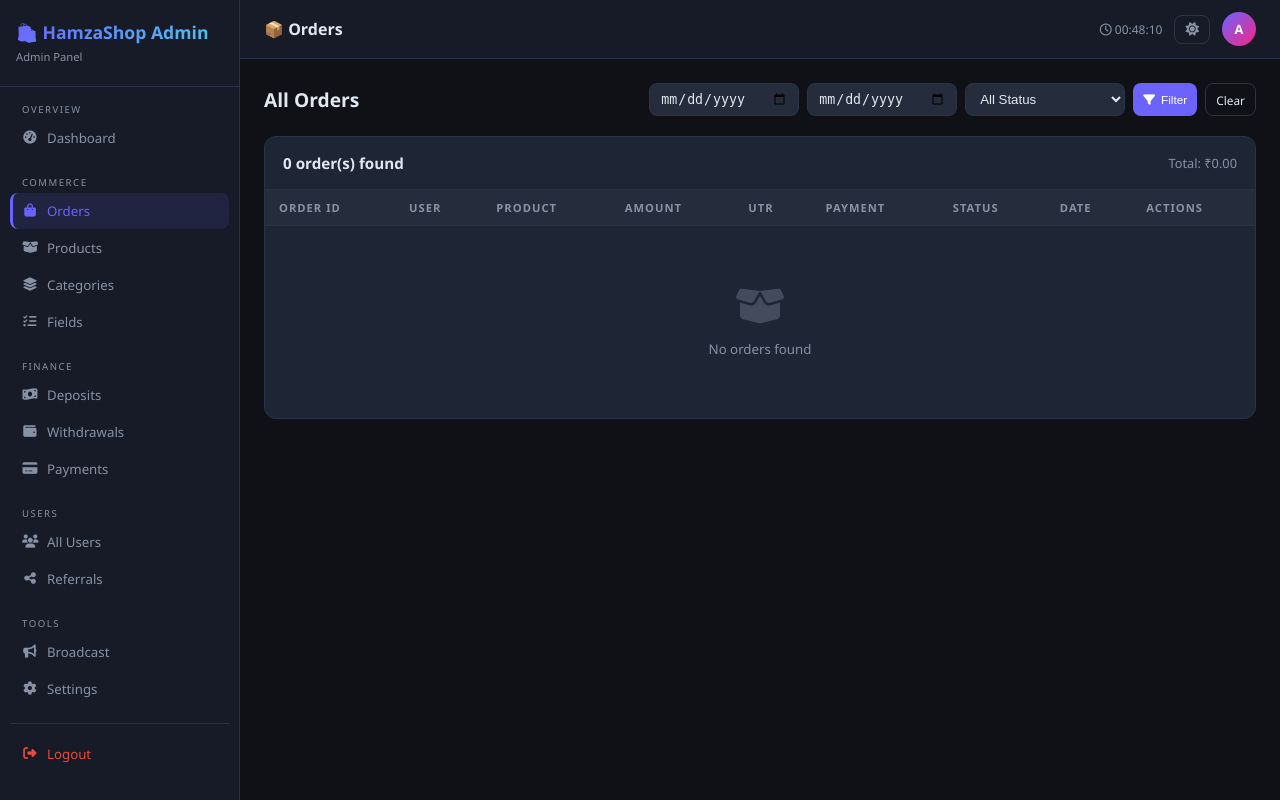
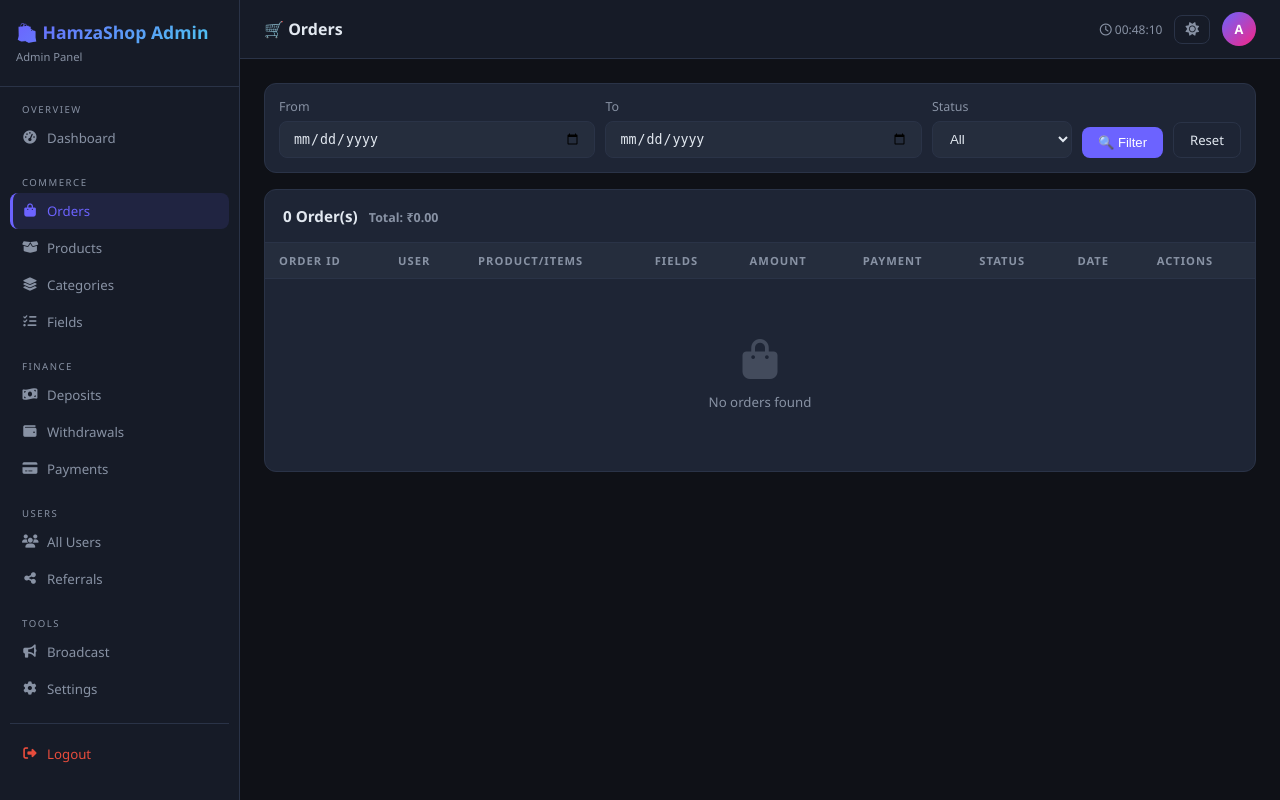
Before and after one commit to hamza38954017/ownshop, a Flask app: page /orders in a window 1280 px wide. Run offline with Flask 3, Linux system fonts and the light colour scheme; the visitor is signed in with stand-in values (Sample User, id 1); parts of the project's set-up code (start-up, migrations or seed data) failed here and were passed over.

Commit message:
Update orders.html

```diff
--- a/templates/orders.html
+++ b/templates/orders.html
@@ -1,134 +1,111 @@
 {% extends "base.html" %}
-{% block title %}Orders — HamzaShop Admin{% endblock %}
-{% block page_title %}📦 Orders{% endblock %}
+{% block title %}Orders{% endblock %}
+{% block page_title %}🛒 Orders{% endblock %}
+{% block content %}
 
-{% block content %}
-<div class="page-header">
-  <h2>All Orders</h2>
-  <div style="display:flex;gap:10px;flex-wrap:wrap;align-items:center">
-    <form method="GET" style="display:flex;gap:8px;flex-wrap:wrap">
-      <input type="date" name="from" value="{{ date_from }}" class="form-control" style="width:150px;padding:7px 10px"/>
-      <input type="date" name="to"   value="{{ date_to   }}" class="form-control" style="width:150px;padding:7px 10px"/>
-      <select name="status" class="form-control" style="width:160px;padding:7px 10px">
-        <option value="">All Status</option>
-        <option value="pending"    {% if status=='pending'    %}selected{% endif %}>⏳ Pending</option>
-        <option value="success"    {% if status=='success'    %}selected{% endif %}>✅ Success</option>
-        <option value="failed"     {% if status=='failed'     %}selected{% endif %}>❌ Failed</option>
-        <option value="processing" {% if status=='processing' %}selected{% endif %}>🔄 Processing</option>
+<!-- Filter -->
+<div class="form-card" style="margin-bottom:16px;padding:14px">
+  <form method="GET" style="display:flex;gap:10px;flex-wrap:wrap;align-items:flex-end">
+    <div class="form-group" style="margin:0;flex:1;min-width:130px">
+      <label class="form-label">From</label>
+      <input type="date" name="from" class="form-control" value="{{ date_from }}"/>
+    </div>
+    <div class="form-group" style="margin:0;flex:1;min-width:130px">
+      <label class="form-label">To</label>
+      <input type="date" name="to" class="form-control" value="{{ date_to }}"/>
+    </div>
+    <div class="form-group" style="margin:0;min-width:140px">
+      <label class="form-label">Status</label>
+      <select name="status" class="form-control">
+        <option value="">All</option>
+        <option value="pending" {% if status=='pending' %}selected{% endif %}>Pending</option>
+        <option value="processing" {% if status=='processing' %}selected{% endif %}>Processing</option>
+        <option value="completed" {% if status=='completed' %}selected{% endif %}>Completed</option>
+        <option value="failed" {% if status=='failed' %}selected{% endif %}>Failed</option>
+        <option value="cancelled" {% if status=='cancelled' %}selected{% endif %}>Cancelled</option>
       </select>
-      <button type="submit" class="btn btn-primary btn-sm"><i class="fa-solid fa-filter"></i> Filter</button>
-      <a href="{{ url_for('orders') }}" class="btn btn-outline btn-sm">Clear</a>
+    </div>
+    <button class="btn btn-primary">🔍 Filter</button>
+    <a href="{{ url_for('orders') }}" class="btn btn-outline">Reset</a>
   </form>
-  </div>
 </div>
 
 <div class="table-card">
   <div class="table-header">
-    <h3>{{ orders|length }} order(s) found</h3>
-    <span style="font-size:.8rem;color:var(--muted)">Total: ₹{{ "%.2f"|format(orders|sum(attribute='price')|float) }}</span>
+    <h3>{{ orders|length }} Order(s)
+      &nbsp;<span style="font-size:.78rem;color:var(--muted)">
+        Total: ₹{{ "%.2f"|format(orders|sum(attribute='price')|float) }}
+      </span>
+    </h3>
   </div>
   <div class="table-wrap">
     <table>
-      <thead>
-        <tr>
-          <th>Order ID</th><th>User</th><th>Product</th>
-          <th>Amount</th><th>UTR</th><th>Payment</th>
-          <th>Status</th><th>Date</th><th>Actions</th>
-        </tr>
-      </thead>
+      <thead><tr><th>Order ID</th><th>User</th><th>Product/Items</th><th>Fields</th><th>Amount</th><th>Payment</th><th>Status</th><th>Date</th><th>Actions</th></tr></thead>
       <tbody>
       {% for o in orders %}
+        {% set product = o.product_name or ((o.get('items',{})|length|string + ' item(s)') if o.get('items') else '—') %}
         <tr>
-        <td><code style="font-size:.75rem;color:var(--accent3)">{{ o._id }}</code></td>
+          <td><code style="font-size:.72rem">{{ o._id[:12] }}</code></td>
           <td>
-          <div style="font-weight:500;font-size:.82rem">{{ o.user_name or 'Unknown' }}</div>
-          <div style="font-size:.72rem;color:var(--muted)">{{ o.chat_id }}</div>
+            <div style="font-size:.82rem">{{ o.user_name or o.user_id or '—' }}</div>
+            <div style="font-size:.7rem;color:var(--muted)">{{ o.user_id or '' }}</div>
           </td>
+          <td style="max-width:130px">
+            <div style="overflow:hidden;text-overflow:ellipsis;white-space:nowrap;font-size:.82rem">{{ product }}</div>
+          </td>
+          <td style="max-width:150px;font-size:.75rem;color:var(--muted)">
+            {% if o.field_answers %}
+              {% for k,v in o.field_answers.items() %}
+                <div><b>{{ k }}:</b> {{ v }}</div>
+              {% endfor %}
+            {% else %}—{% endif %}
+          </td>
+          <td><b>₹{{ "%.0f"|format((o.price or o.total or 0)|float) }}</b></td>
+          <td><span class="chip">{{ o.payment_method or '—' }}</span></td>
           <td>
-          <div style="font-size:.82rem;max-width:140px;white-space:nowrap;overflow:hidden;text-overflow:ellipsis">
-            {{ o.product_name or (o.get('items')|length|string + ' items' if o.get('items') else '—') }}
-          </div>
-          {% if o.uid %}<div style="font-size:.72rem;color:var(--muted)">UID: {{ o.uid }}</div>{% endif %}
+            {% set st = o.order_status or 'pending' %}
+            <span class="badge {{ st }}">{{ st }}</span>
           </td>
-        <td style="font-weight:600;color:var(--green)">₹{{ o.price or o.total or 0 }}</td>
-        <td><code style="font-size:.72rem">{{ o.utr or '—' }}</code></td>
+          <td style="color:var(--muted);font-size:.72rem;white-space:nowrap">{{ (o.created_at or '')[:16] }}</td>
           <td>
-          <span class="status-badge {{ o.payment_status or 'pending' }}">
-            {{ '✅' if o.payment_status=='success' else '❌' if o.payment_status=='failed' else '🔄' if o.payment_status=='processing' else '⏳' }}
-            {{ (o.payment_status or 'pending')|title }}
-          </span>
-        </td>
-        <td>
-          <span class="status-badge {{ o.order_status or 'pending' }}">
-            {{ (o.order_status or 'pending')|title }}
-          </span>
-        </td>
-        <td style="font-size:.75rem;color:var(--muted)">{{ (o.created_at or '')[:16].replace('T',' ') }}</td>
-        <td>
-          <button class="btn btn-sm btn-outline" onclick="openModal('{{ o._id }}','{{ o.payment_status or 'pending' }}','{{ o.order_status or 'pending' }}')">
+            <button class="btn btn-outline btn-sm" onclick="openModal('order_{{ o._id }}')">
               <i class="fa-solid fa-pen"></i>
             </button>
             <form method="POST" action="/orders/{{ o._id }}/delete" style="display:inline"
-                onsubmit="return confirm('Delete this order?')">
-            <button class="btn btn-sm btn-danger"><i class="fa-solid fa-trash"></i></button>
+                  onsubmit="return confirm('Delete order?')">
+              <button class="btn btn-danger btn-sm"><i class="fa-solid fa-trash"></i></button>
             </form>
           </td>
         </tr>
+
+        <!-- Update Modal -->
+        <div class="modal-overlay" id="order_{{ o._id }}">
+          <div class="modal">
+            <button class="modal-close" onclick="closeModal('order_{{ o._id }}')"><i class="fa-solid fa-xmark"></i></button>
+            <h3 style="margin-bottom:16px">Update Order</h3>
+            <div style="font-size:.82rem;color:var(--muted);margin-bottom:12px">
+              <b>{{ o._id }}</b><br>{{ product }} — ₹{{ "%.0f"|format((o.price or o.total or 0)|float) }}
+            </div>
+            <form method="POST" action="/orders/{{ o._id }}/update">
+              <div class="form-group">
+                <label class="form-label">Order Status</label>
+                <select name="order_status" class="form-control">
+                  {% for s in ['pending','processing','completed','failed','cancelled'] %}
+                    <option value="{{ s }}" {% if o.order_status==s %}selected{% endif %}>{{ s.title() }}</option>
+                  {% endfor %}
+                </select>
+              </div>
+              <button type="submit" class="btn btn-primary" style="width:100%">
+                <i class="fa-solid fa-save"></i> Update & Notify User
+              </button>
+            </form>
+          </div>
+        </div>
       {% else %}
-      <tr><td colspan="9"><div class="empty-state"><i class="fa-solid fa-box-open"></i><p>No orders found</p></div></td></tr>
+        <tr><td colspan="9"><div class="empty-state"><i class="fa-solid fa-bag-shopping"></i>No orders found</div></td></tr>
       {% endfor %}
       </tbody>
     </table>
   </div>
 </div>
-
-<!-- Update Modal -->
-<div class="modal-overlay" id="orderModal">
-  <div class="modal">
-    <button class="modal-close" onclick="closeModal()"><i class="fa-solid fa-xmark"></i></button>
-    <h3 style="margin-bottom:20px;font-size:1rem">✏️ Update Order</h3>
-    <form method="POST" id="updateForm">
-      <div class="form-group">
-        <label class="form-label">Payment Status</label>
-        <select name="payment_status" id="modalPayment" class="form-control">
-          <option value="pending">⏳ Pending</option>
-          <option value="success">✅ Success</option>
-          <option value="failed">❌ Failed</option>
-          <option value="processing">🔄 Processing</option>
-        </select>
-      </div>
-      <div class="form-group">
-        <label class="form-label">Order Status</label>
-        <select name="order_status" id="modalOrder" class="form-control">
-          <option value="pending">⏳ Pending</option>
-          <option value="processing">🔄 Processing</option>
-          <option value="completed">✅ Completed</option>
-          <option value="cancelled">❌ Cancelled</option>
-        </select>
-      </div>
-      <div class="form-group">
-        <label class="form-label">Admin Note (optional)</label>
-        <textarea name="note" class="form-control" style="min-height:70px" placeholder="Add a note..."></textarea>
-      </div>
-      <div style="display:flex;gap:10px">
-        <button type="submit" class="btn btn-primary"><i class="fa-solid fa-save"></i> Save</button>
-        <button type="button" class="btn btn-outline" onclick="closeModal()">Cancel</button>
-      </div>
-    </form>
-  </div>
-</div>
-
-{% block scripts %}
-<script>
-function openModal(id, payStatus, ordStatus){
-  document.getElementById('updateForm').action='/orders/'+id+'/update';
-  document.getElementById('modalPayment').value = payStatus;
-  document.getElementById('modalOrder').value   = ordStatus;
-  document.getElementById('orderModal').classList.add('open');
-}
-function closeModal(){
-  document.getElementById('orderModal').classList.remove('open');
-}
-</script>
 {% endblock %}
-{% endblock %}
```
Lines whose indentation alone changed are shown as unchanged.
